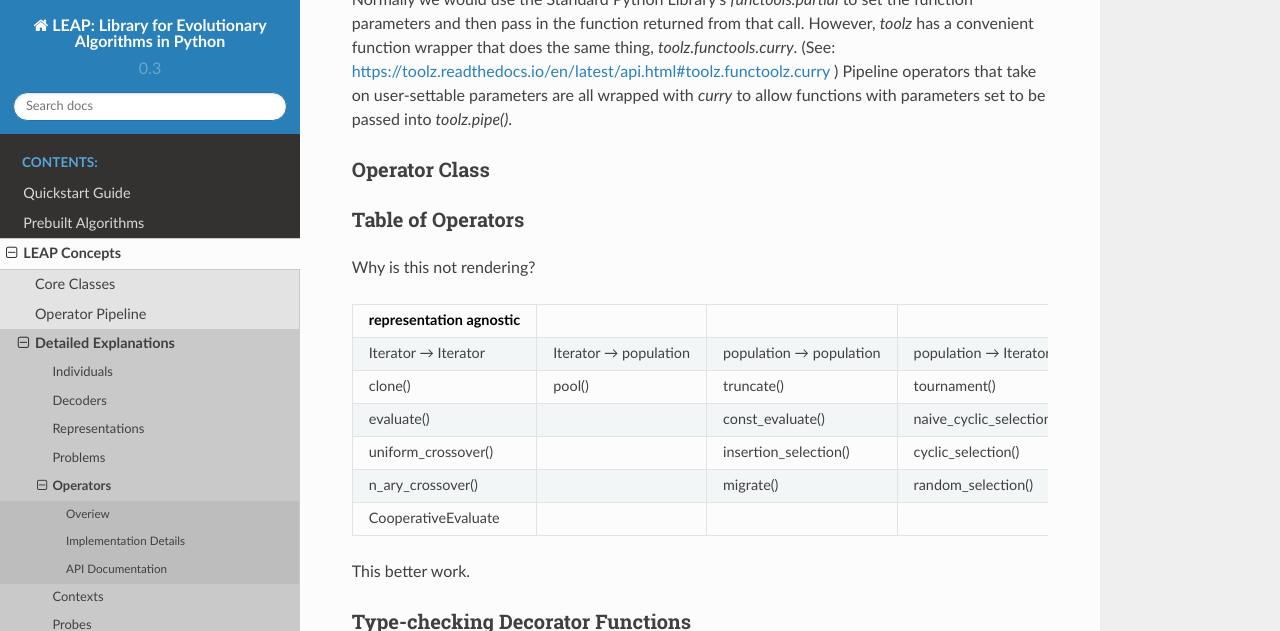
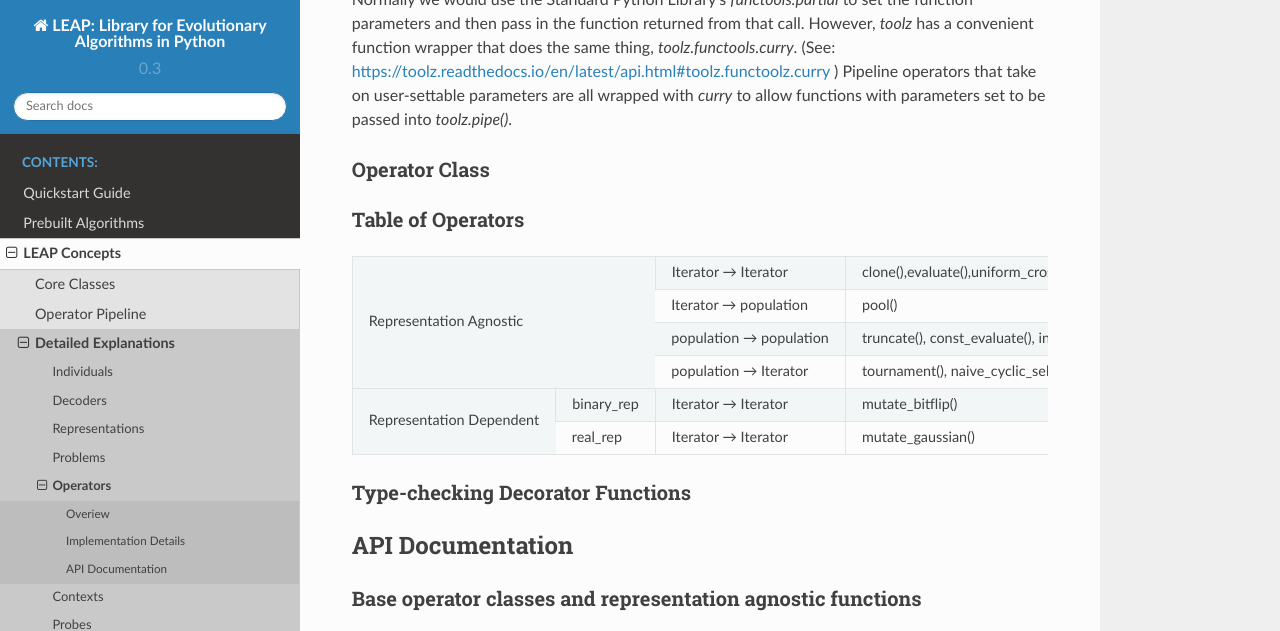
Before and after one commit to AureumChaos/LEAP, a Sphinx documentation site: the page built from docs/source/ops.rst, in a window 1280 px wide and 900 px high, scrolled down 4565 px, cut to the strip 0-631 px from the top of the window. Built offline with Sphinx 7.4.7 and the Read the Docs theme 2.0.0, drawn with Linux system fonts in a browser that asks for light colours.

Commit message:
Almost got the table formatted the way I want.  Almost.

```diff
--- a/docs/source/ops.rst
+++ b/docs/source/ops.rst
@@ -237,26 +237,30 @@ Operator Class
 Table of Operators
 ^^^^^^^^^^^^^^^^^^
 
-Why is this not rendering?
++--------------------------------+--------------------------+---------------------------+
+| Representation                 |  Iterator → Iterator     | clone(),\                 |
+| Agnostic                       |                          | evaluate(),\              |
+|                                |                          | uniform_crossover(),\     |
+|                                |                          | n_ary_crossover(),\       |
+|                                |                          | CooperativeEvaluate,      |
+|                                +--------------------------+---------------------------+
+|                                |  Iterator → population   | pool()                    |
+|                                +--------------------------+---------------------------+
+|                                |  population → population | truncate(),               |
+|                                |                          | const_evaluate(),         |
+|                                |                          | insertion_selection(),    |
+|                                |                          | migrate()                 |
+|                                +--------------------------+---------------------------+
+|                                |  population → Iterator   | tournament(),             |
+|                                |                          | naive_cyclic_selection(), |
+|                                |                          | cyclic_selection(),       |
+|                                |                          | random_selection()        |
++-------------------+------------+--------------------------+---------------------------+
+| Representation    | binary_rep |  Iterator → Iterator     | mutate_bitflip()          |
+| Dependent         +------------+--------------------------+---------------------------+
+|                   | real_rep   |  Iterator → Iterator     | mutate_gaussian()         |
++-------------------+------------+--------------------------+---------------------------+
 
-
-+-------------------------+-----------------------+-------------------------+--------------------------+---------------------+---------------------+
-| representation agnostic |                       |                         |                          | binary rep          | real_rep            |
-+=========================+=======================+=========================+==========================+=====================+=====================+
-| Iterator → Iterator     | Iterator → population | population → population | population → Iterator    | Iterator → Iterator | Iterator → Iterator |
-+-------------------------+-----------------------+-------------------------+--------------------------+---------------------+---------------------+
-| clone()                 | pool()                | truncate()              | tournament()             | mutate_bitflip()    | mutate_gaussian()   |
-+-------------------------+-----------------------+-------------------------+--------------------------+---------------------+---------------------+
-| evaluate()              |                       | const_evaluate()        | naive_cyclic_selection() |                     |                     |
-+-------------------------+-----------------------+-------------------------+--------------------------+---------------------+---------------------+
-| uniform_crossover()     |                       | insertion_selection()   | cyclic_selection()       |                     |                     |
-+-------------------------+-----------------------+-------------------------+--------------------------+---------------------+---------------------+
-| n_ary_crossover()       |                       | migrate()               | random_selection()       |                     |                     |
-+-------------------------+-----------------------+-------------------------+--------------------------+---------------------+---------------------+
-| CooperativeEvaluate     |                       |                         |                          |                     |                     |
-+-------------------------+-----------------------+-------------------------+--------------------------+---------------------+---------------------+
-
-This better work.
 
 Type-checking Decorator Functions
 ^^^^^^^^^^^^^^^^^^^^^^^^^^^^^^^^^
```
